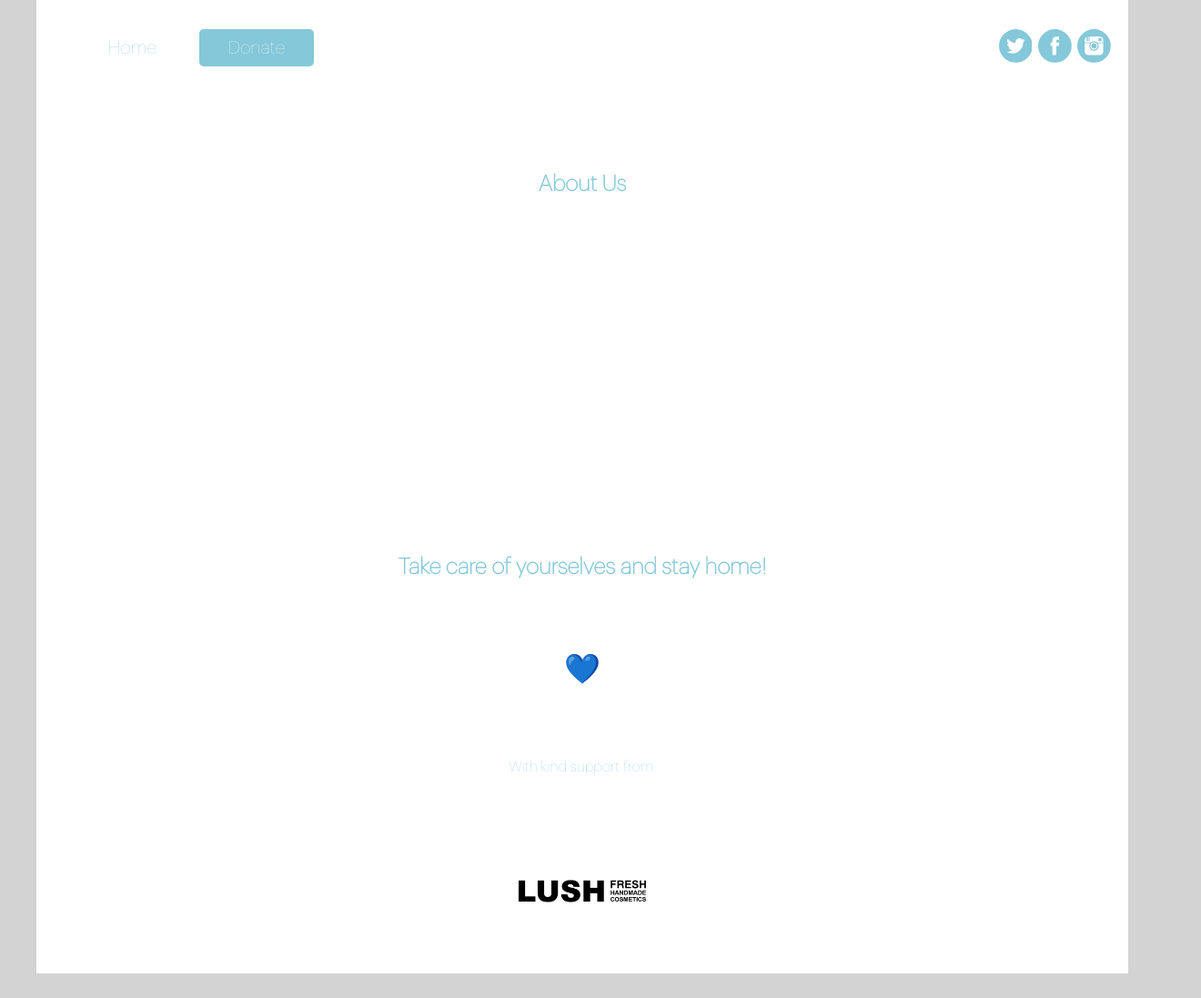
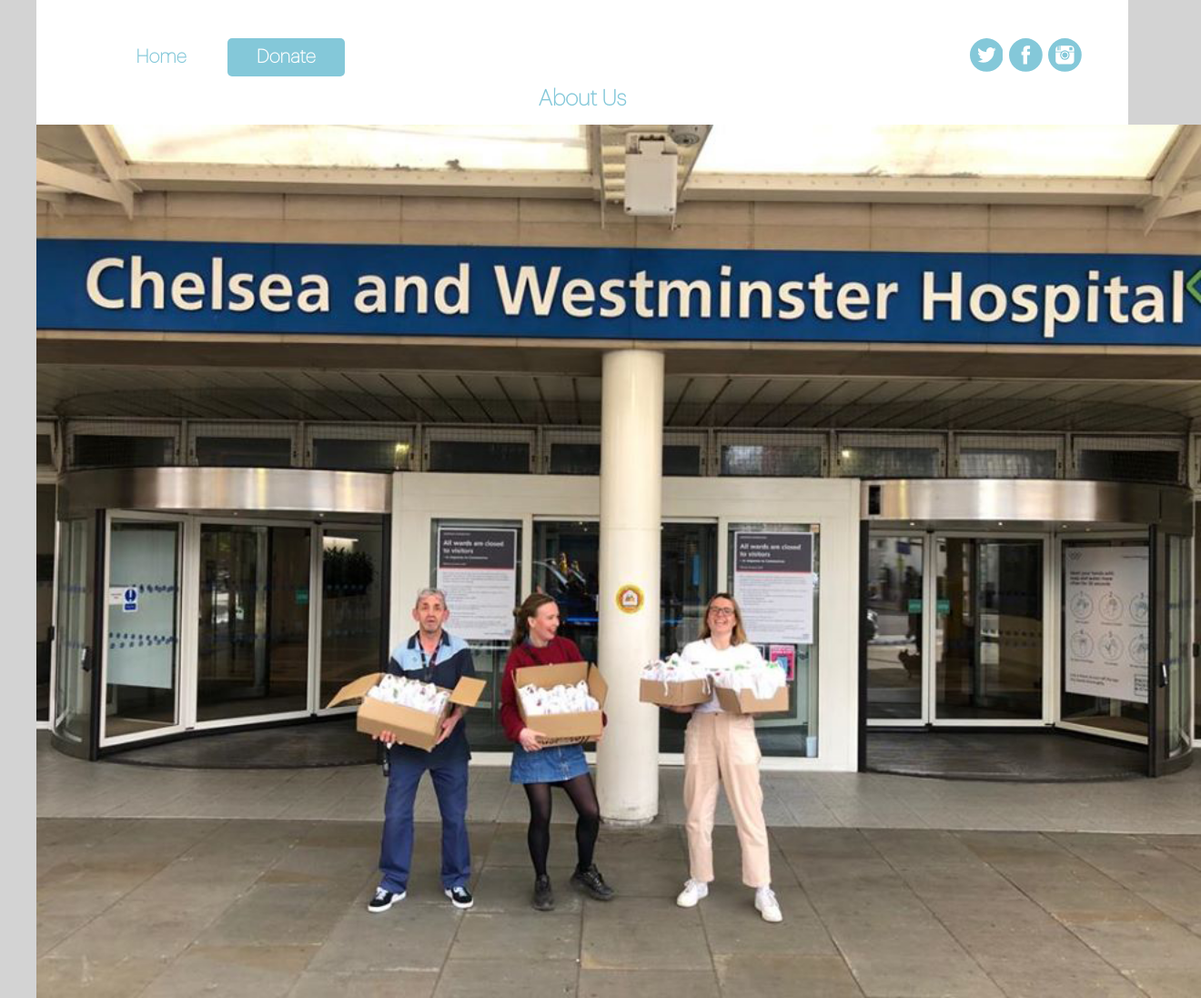
Before and after one commit to chrisphillers/care-packages, a Gatsby site: page /about-us in a window 1280 px wide. Shown: the top 1097 px of the page at 91% size, 1320 px wide, since content can reach past the window. Before the commit the page ends 1070 px from the top, so only its background shows below. Built offline with nearby package versions, Linux system fonts and the light colour scheme; Gatsby itself is replaced by a stand-in of ours; a web font is replaced by a local one.

Commit message:
styling and layout tweaks

```diff
--- /dev/null
+++ b/src/components/about/about.js
@@ -0,0 +1,31 @@
+import React from "react";
+import hospital from "../../../content/assets/images/hospital.png";
+import styled from "styled-components";
+
+export const About = () => (
+  <AboutContainer>
+    <h2>About Us</h2>
+    {/* <Hospital></Hospital> */}
+    <img src={hospital}></img>
+    <div>Care Packages was started by Bella Phillips etc etc etc</div>
+  </AboutContainer>
+);
+
+export const AboutContainer = styled.div`
+  padding-top: 60px;
+  height: 100vh;
+  /* display: flex;
+  flex-direction: column;
+  justify-content: space-around; */
+  /* height: 500px; */
+  background-color: white;
+
+  h2 {
+    padding: 1rem;
+  }
+
+  img {
+    width: 100vw;
+    padding-bottom: 1rem;
+  }
+`;
--- a/src/components/carepackagehome/waystohelptext.js
+++ b/src/components/carepackagehome/waystohelptext.js
@@ -14,6 +14,7 @@ export const WaysToHelpText = () => (
     <div
       style={{
         flexDirection: "column",
+        padding: "0.4rem",
       }}
     >
       <h1>Other ways you can help</h1>
--- a/src/components/header.js
+++ b/src/components/header.js
@@ -103,8 +103,8 @@ export const Nav = styled.nav`
   display: flex;
   justify-content: space-evenly;
   align-items: center;
-  width: 7rem;
-  font-size: calc(10px + (26 - 10) * ((100vw - 300px) / (1920 - 300)));
+  width: 12rem;
+  font-size: calc(12px + (26 - 12) * ((100vw - 300px) / (1920 - 300)));
   /* justify-content: flex-start; */
   /* margin: 1rem; */
   /* padding: 2rem; */
@@ -115,8 +115,9 @@ export const Nav = styled.nav`
 
   @media (min-width: 767px) {
     margin: 2rem;
+    width: 20rem;
   }
-  width: 20rem;
+
   > * {
     /* margin: 1rem; */
   }
@@ -153,12 +154,18 @@ export const HeaderBlock = styled.div`
   background-color: white;
   background-size: contain;
   background-repeat: no-repeat;
-  background-position: center -20px;
-  height: ${({ aboutUsRender }) => (aboutUsRender ? "70px" : "80vh")};
+
+  background-position: center;
+  height: ${({ aboutUsRender }) => (aboutUsRender ? "0px" : "80vh")};
   display: flex;
   flex-direction: column;
   justify-content: space-between;
   /* padding-bottom: 4rem; */
   background-image: url(${({ aboutUsRender }) =>
     aboutUsRender ? null : heroPic});
+
+  @media (min-width: 767px) {
+    padding: 0.6rem 2rem;
+    background-position: center -20px;
+  }
 `;
--- a/src/pages/about-us.js
+++ b/src/pages/about-us.js
@@ -1,32 +1,18 @@
 import React from "react";
-// import hospital from "../../../content/assets/images/hospital.png";
 import styled from "styled-components";
 import { Bye } from "../components/carepackagehome/bye";
 import { ThemeProvider } from "styled-components";
 import { theme } from "../styles/theme";
 import { Header } from "../components/header";
 import Layout from "../components/layout";
+import { About } from "../components/about/about";
 const AboutUs = () => (
   <ThemeProvider theme={theme}>
     <Layout>
       <Header></Header>
-      <AboutContainer>
-        <h2>About Us</h2>
-        {/* <Hospital></Hospital> */}
-        {/* <img src={hospital}></img> */}
-        <div></div>
-      </AboutContainer>
-      <Bye></Bye>
+      <About></About>
     </Layout>
   </ThemeProvider>
 );
 
-export const AboutContainer = styled.div`
-  display: flex;
-  flex-direction: column;
-  justify-content: space-around;
-  height: 500px;
-  background-color: white;
-`;
-
 export default AboutUs;
--- a/src/styles/global.css
+++ b/src/styles/global.css
@@ -32,6 +32,7 @@ html {
   width: 100%;
   color: #84c8d9;
   font-family: "Graphik Thin";
+  font-weight: 700;
 }
 
 body {
```
Also changed, not shown: src/components/carepackagehome/instagramgallery.js (+10 -1 lines).
